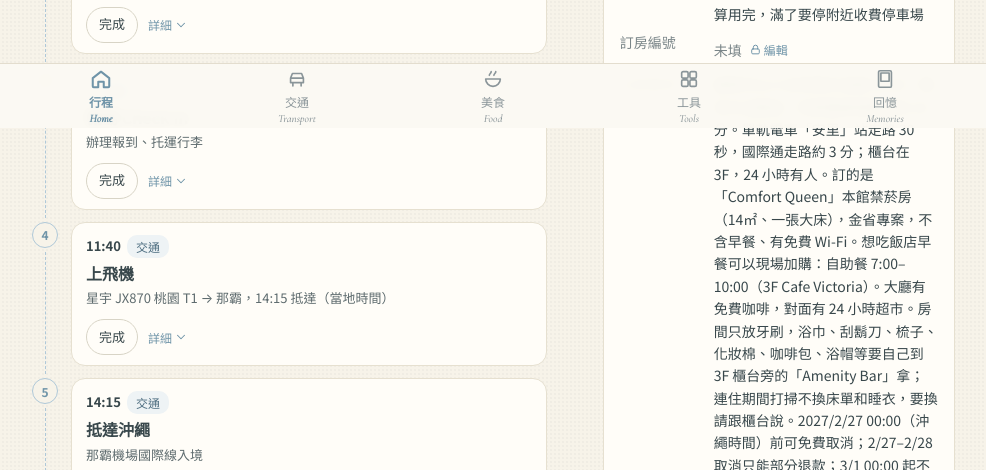
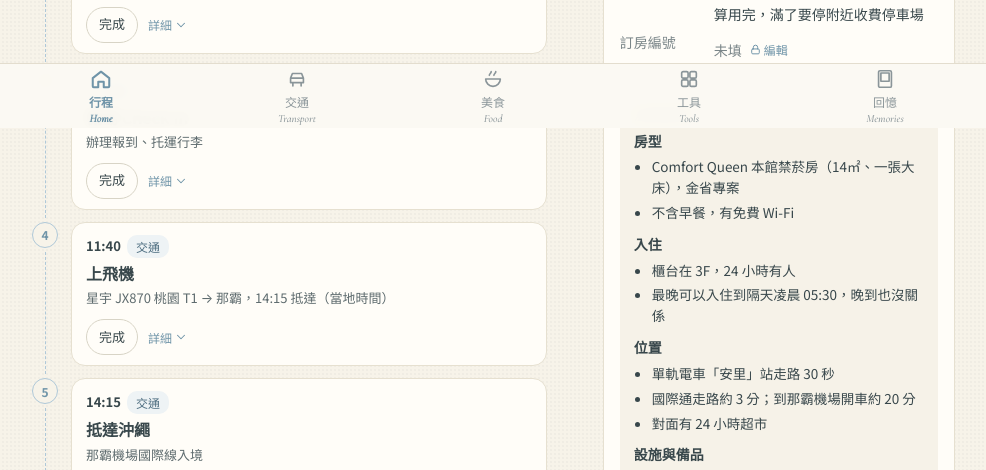
Before and after one commit to jimmyshenny/okinawa-love, a plain HTML site: page index.html in a window 1280 px wide. Shown: the part 672-1142 px from the top of the page, without its empty margins (147-1133 px from the left). Drawn offline with nearby package versions, Linux system fonts and the light colour scheme.

Commit message:
住宿注意事項重新排版：分小標、逐行條列
Co-Authored-By: Claude Opus 5.5 <noreply@anthropic.com>
Claude-Session: https://claude.ai/code/session_01WH4vcZVCsmd7VPpjSyMhVC

```diff
--- a/css/style.css
+++ b/css/style.css
@@ -343,3 +343,11 @@ h1, h2, h3 { font-family: var(--serif); margin: 0; line-height: 1.35; }
 .room-gallery figure { flex: 0 0 86%; margin: 0; scroll-snap-align: start; }
 .room-gallery img { width: 100%; aspect-ratio: 3 / 2; object-fit: cover; border-radius: 10px; display: block; background: #E7EEF1; }
 .room-gallery figcaption { font-size: 12px; color: #6B7A80; margin-top: 4px; }
+
+/* 住宿注意事項：分段小標＋條列 */
+.stay-notes { background: #F6F2E8; border-radius: 10px; padding: 12px 14px; margin: 2px 0 4px; }
+.stay-notes-title { font-size: 13px; color: #6B7A80; margin-bottom: 2px; }
+.stay-notes h4 { font-size: 14px; font-weight: 600; margin: 10px 0 4px; color: var(--ink, #2E3A3F); }
+.stay-notes h4:first-of-type { margin-top: 4px; }
+.stay-notes ul { margin: 0; padding-left: 18px; display: flex; flex-direction: column; gap: 4px; }
+.stay-notes li { font-size: 13.5px; line-height: 1.55; }
--- a/js/data.js
+++ b/js/data.js
@@ -178,10 +178,10 @@ window.TRIP = (function () {
   ];
 
   var accommodations = [
-    { id: 'stay-naha-1', name: 'HOTEL AZAT 那霸（那霸阿扎特飯店）', area: '那霸', checkIn: '15:00', checkOut: '11:00', address: '沖縄県那覇市安里2-8-8', addressEn: '2-8-8 Asato, Naha, Okinawa 902-0067', parking: '飯店 1F 的「D-Parking 安里2丁目第2」（不是飯店直營），每天 ¥1,500，有空位才能停；買票後只要開出去就算用完，滿了要停附近收費停車場', notes: '最晚可以入住到隔天凌晨 05:30，晚到也沒關係。到那霸機場開車約 20 分。單軌電車「安里」站走路 30 秒，國際通走路約 3 分；櫃台在 3F，24 小時有人。訂的是「Comfort Queen」本館禁菸房（14㎡、一張大床），金省專案，不含早餐、有免費 Wi-Fi。想吃飯店早餐可以現場加購：自助餐 7:00–10:00（3F Cafe Victoria）。大廳有免費咖啡，對面有 24 小時超市。房間只放牙刷，浴巾、刮鬍刀、梳子、化妝棉、咖啡包、浴帽等要自己到 3F 櫃台旁的「Amenity Bar」拿；連住期間打掃不換床單和睡衣，要換請跟櫃台說。2027/2/27 00:00（沖繩時間）前可免費取消；2/27–2/28 取消只能部分退款；3/1 00:00 起不可退款', phone: '098-863-0888', website: '', photo: 'images/stays/azat.jpg', roomPhotos: [{ src: 'images/stays/azat-room-1.jpg', caption: '房間（一張大床）' }, { src: 'images/stays/azat-room-2.jpg', caption: '浴室（有浴缸）' }, { src: 'images/stays/azat-room-3.jpg', caption: '睡衣與毛巾' }, { src: 'images/stays/azat-room-4.jpg', caption: '沐浴乳、洗髮精、潤髮乳、洗面乳' }, { src: 'images/stays/azat-room-5.jpg', caption: '設施：投幣洗衣房（洗衣機、烘衣機）' }, { src: 'images/stays/azat-room-6.jpg', caption: '設施：1F 停車場（D-Parking）' }], mapQuery: 'ホテルアザット那覇', placeId: '' },
-    { id: 'stay-onna', name: 'BLISSTIA SUITES & RESORT 沖繩恩納村', area: '恩納村', checkIn: '15:00', checkOut: '11:00', address: '沖縄県国頭郡恩納村前兼久497-6', addressEn: '497-6 Maeganeku, Onna, Kunigami District, Okinawa 904-0414', parking: '戶外停車場 124 台，每天 ¥1,000（最多 ¥2,000）', notes: '訂的是「Superior Suite with Lounge Access」海景房（50㎡、2 張單人床＋2 張沙發床），可以使用 Lounge，不含早餐、有免費 Wi-Fi。櫃台開到 23:59，最晚 23:30 前入住。2027/2/25 00:00（沖繩時間）前可免費取消，之後不可退款。全房附廚房與陽台；無邊際泳池、室內泳池、大浴場（6:00–10:00、16:00–23:00）；泳池旁 Lounge 12:00–22:00 有飲料暢飲', phone: '098-979-5177', website: '', photo: 'images/stays/blisstia.jpg', roomPhotos: [{ src: 'images/stays/blisstia-room-1.jpg', caption: '房間：客廳、小廚房、臥室' }, { src: 'images/stays/blisstia-room-2.jpg', caption: '房間：兩張床，走到底是海景陽台' }, { src: 'images/stays/blisstia-room-3.jpg', caption: '房間：浴缸也看得到海' }, { src: 'images/stays/blisstia-room-4.jpg', caption: '房間：陽台' }, { src: 'images/stays/blisstia-room-5.jpg', caption: '設施：Lounge' }, { src: 'images/stays/blisstia-room-6.jpg', caption: '設施：大浴場' }, { src: 'images/stays/blisstia-room-7.jpg', caption: '設施：無邊際泳池' }, { src: 'images/stays/blisstia-room-8.jpg', caption: '設施：室內泳池' }, { src: 'images/stays/blisstia-room-9.jpg', caption: '設施：晚上的泳池' }, { src: 'images/stays/blisstia-room-10.jpg', caption: '設施：三溫暖' }], mapQuery: '', placeId: 'ChIJFepf2EIb5TQR6qfIYlX5wKw' },
-    { id: 'stay-north', name: 'Yukurina Resort Okinawa 海風（ゆくりなリゾート沖縄 海風）', area: '北部（本部町）', checkIn: '15:00–18:00', checkOut: '11:00', address: '沖縄県国頭郡本部町石川799-2', addressEn: '799-2 Ishikawa, Motobu, Kunigami District, Okinawa 905-0206', parking: '免費，每間房可停 1 台；確切停哪裡請看訂房確認信或入住時問櫃台', notes: '⚠️ 這次是 18:00 後自助入住（約 21:00 到）：3/3 前要先打電話或寫 email 跟飯店說，請對方安排並寄入住步驟。櫃台在海風 1F，只開 15:00–18:00。退房時把鑰匙放進櫃台的還鑰匙箱（11:00 前）；退房後可以把行李寄放在櫃台。櫃台下班後的緊急聯絡電話：080-3995-3903。訂的是「標準房」，2 晚都含早餐、免費 Wi-Fi。房內有毛巾、浴巾、牙刷、刮鬍刀、拖鞋、吹風機和沐浴用品。2027/2/11 00:00（沖繩時間）前可免費取消，之後不可退款（入住前 23 天內取消或沒入住都要付全額）。Yukurina 在本部有好幾棟，我們住的是「海風」，導航到石川 799-2；租車導航可輸入 MAPCODE 553 076 481。美麗海水族館開車約 3 分', phone: '0980-48-3903', website: '', photo: 'images/stays/yukurina.jpg', roomPhotos: [{ src: 'images/stays/yukurina-room-1.jpg', caption: '臥室與書桌' }, { src: 'images/stays/yukurina-room-2.jpg', caption: '廚房（瓦斯爐、微波爐、冰箱）' }, { src: 'images/stays/yukurina-room-3.jpg', caption: '浴室（有浴缸）' }, { src: 'images/stays/yukurina-room-4.jpg', caption: '洗手台、洗衣機與烘衣機' }, { src: 'images/stays/yukurina-room-6.jpg', caption: '備品：牙刷、刮鬍刀' }, { src: 'images/stays/yukurina-room-5.jpg', caption: '設施：屋頂露台（看得到海）' }], mapQuery: 'ゆくりなリゾート沖縄 海風', placeId: '' },
-    { id: 'stay-naha-2', name: 'Hotel Torifito 那霸旭橋（托麗芙特酒店）', area: '那霸', checkIn: '14:00–24:00', checkOut: '11:00', address: '沖縄県那覇市西1-11-19', addressEn: '1-11-19 Nishi, Naha, Okinawa 900-0036', parking: '飯店室內立體停車場約 28 台，每晚約 ¥1,500–1,800，不能預約；滿了要停附近的收費停車場', notes: '訂的是「舒適雙人房」，不含餐、禁菸房；房內有保險箱、空氣清淨機、電熱水壺。入住前 14 天前（約 2027/2/22 前）可免費取消，之後取消要付全額（以訂房確認信為準）。單軌電車「旭橋」站走路約 8 分，國際通、波之上海灘走路可到；早餐自助餐 6:30–10:00（另外付費）。🍦 13:00 後餐廳沙發區開放迎賓：咖啡、冰茶，每人還有一球 BLUE SEAL 冰淇淋；大廳有卸妝乳、洗面乳、乳液等女性備品可以自己拿', phone: '098-860-6430', website: '', photo: 'images/stays/torifito.jpg', roomPhotos: [{ src: 'images/stays/torifito-room-1.jpg', caption: '大床' }, { src: 'images/stays/torifito-room-2.jpg', caption: '書桌與衣櫃' }, { src: 'images/stays/torifito-room-3.jpg', caption: '浴室（有浴缸）' }, { src: 'images/stays/torifito-room-4.jpg', caption: '床頭插座：AC100V、USB' }, { src: 'images/stays/torifito-room-6.jpg', caption: '沐浴備品：Orange Rose 洗髮精、潤髮乳、沐浴乳、洗手乳' }, { src: 'images/stays/torifito-room-7.jpg', caption: '電熱水壺、冰桶與杯子' }, { src: 'images/stays/torifito-room-8.jpg', caption: '設施：投幣洗衣房（洗脫烘一體機）' }, { src: 'images/stays/torifito-room-9.jpg', caption: '設施：飯店停車場（平面＋機械式）' }, { src: 'images/stays/torifito-room-5.jpg', caption: '房型平面圖（Comfort Double Room）' }], mapQuery: 'ホテル・トリフィート那覇旭橋', placeId: '' },
+    { id: 'stay-naha-1', name: 'HOTEL AZAT 那霸（那霸阿扎特飯店）', area: '那霸', checkIn: '15:00', checkOut: '11:00', address: '沖縄県那覇市安里2-8-8', addressEn: '2-8-8 Asato, Naha, Okinawa 902-0067', parking: '飯店 1F 的「D-Parking 安里2丁目第2」（不是飯店直營），每天 ¥1,500，有空位才能停；買票後只要開出去就算用完，滿了要停附近收費停車場', notes: '# 房型\nComfort Queen 本館禁菸房（14㎡、一張大床），金省專案\n不含早餐，有免費 Wi-Fi\n# 入住\n櫃台在 3F，24 小時有人\n最晚可以入住到隔天凌晨 05:30，晚到也沒關係\n# 位置\n單軌電車「安里」站走路 30 秒\n國際通走路約 3 分；到那霸機場開車約 20 分\n對面有 24 小時超市\n# 設施與備品\n房間只放牙刷；浴巾、刮鬍刀、梳子、化妝棉、咖啡包、浴帽要到 3F 櫃台旁的 Amenity Bar 自己拿\n大廳有免費咖啡\n早餐可現場加購：自助餐 7:00–10:00（3F Cafe Victoria）\n連住期間打掃不換床單和睡衣，要換請跟櫃台說\n# 取消政策（沖繩時間）\n2/26 前：免費取消\n2/27–2/28：只能部分退款\n3/1 起：不可退款', phone: '098-863-0888', website: '', photo: 'images/stays/azat.jpg', roomPhotos: [{ src: 'images/stays/azat-room-1.jpg', caption: '房間（一張大床）' }, { src: 'images/stays/azat-room-2.jpg', caption: '浴室（有浴缸）' }, { src: 'images/stays/azat-room-3.jpg', caption: '睡衣與毛巾' }, { src: 'images/stays/azat-room-4.jpg', caption: '沐浴乳、洗髮精、潤髮乳、洗面乳' }, { src: 'images/stays/azat-room-5.jpg', caption: '設施：投幣洗衣房（洗衣機、烘衣機）' }, { src: 'images/stays/azat-room-6.jpg', caption: '設施：1F 停車場（D-Parking）' }], mapQuery: 'ホテルアザット那覇', placeId: '' },
+    { id: 'stay-onna', name: 'BLISSTIA SUITES & RESORT 沖繩恩納村', area: '恩納村', checkIn: '15:00', checkOut: '11:00', address: '沖縄県国頭郡恩納村前兼久497-6', addressEn: '497-6 Maeganeku, Onna, Kunigami District, Okinawa 904-0414', parking: '戶外停車場 124 台，每天 ¥1,000（最多 ¥2,000）', notes: '# 房型\nSuperior Suite with Lounge Access 海景房（50㎡）\n2 張單人床＋2 張沙發床，附廚房與陽台\n不含早餐，有免費 Wi-Fi\n# 入住\n櫃台開到 23:59，最晚 23:30 前入住\n# 設施\n無邊際泳池、室內泳池\n大浴場：6:00–10:00、16:00–23:00\n泳池旁 Lounge 12:00–22:00 飲料暢飲\n# 取消政策（沖繩時間）\n2/24 前：免費取消\n2/25 起：不可退款', phone: '098-979-5177', website: '', photo: 'images/stays/blisstia.jpg', roomPhotos: [{ src: 'images/stays/blisstia-room-1.jpg', caption: '房間：客廳、小廚房、臥室' }, { src: 'images/stays/blisstia-room-2.jpg', caption: '房間：兩張床，走到底是海景陽台' }, { src: 'images/stays/blisstia-room-3.jpg', caption: '房間：浴缸也看得到海' }, { src: 'images/stays/blisstia-room-4.jpg', caption: '房間：陽台' }, { src: 'images/stays/blisstia-room-5.jpg', caption: '設施：Lounge' }, { src: 'images/stays/blisstia-room-6.jpg', caption: '設施：大浴場' }, { src: 'images/stays/blisstia-room-7.jpg', caption: '設施：無邊際泳池' }, { src: 'images/stays/blisstia-room-8.jpg', caption: '設施：室內泳池' }, { src: 'images/stays/blisstia-room-9.jpg', caption: '設施：晚上的泳池' }, { src: 'images/stays/blisstia-room-10.jpg', caption: '設施：三溫暖' }], mapQuery: '', placeId: 'ChIJFepf2EIb5TQR6qfIYlX5wKw' },
+    { id: 'stay-north', name: 'Yukurina Resort Okinawa 海風（ゆくりなリゾート沖縄 海風）', area: '北部（本部町）', checkIn: '15:00–18:00', checkOut: '11:00', address: '沖縄県国頭郡本部町石川799-2', addressEn: '799-2 Ishikawa, Motobu, Kunigami District, Okinawa 905-0206', parking: '免費，每間房可停 1 台；確切停哪裡請看訂房確認信或入住時問櫃台', notes: '# ⚠️ 自助入住（約 21:00 到）\n3/3 前要先打電話或寫 email 跟飯店說，請對方安排並寄入住步驟\n櫃台在海風 1F，只開 15:00–18:00\n櫃台下班後的緊急電話：080-3995-3903\n# 房型\n標準房，2 晚都含早餐，有免費 Wi-Fi\n房內有毛巾、浴巾、牙刷、刮鬍刀、拖鞋、吹風機和沐浴用品\n# 位置\nYukurina 在本部有好幾棟，我們住「海風」（石川 799-2）\n租車導航可輸入 MAPCODE 553 076 481\n美麗海水族館開車約 3 分\n# 退房\n11:00 前把鑰匙放進櫃台的還鑰匙箱\n退房後可以把行李寄放在櫃台\n# 取消政策（沖繩時間）\n2/10 前：免費取消\n2/11 起：不可退款（沒入住也要付全額）', phone: '0980-48-3903', website: '', photo: 'images/stays/yukurina.jpg', roomPhotos: [{ src: 'images/stays/yukurina-room-1.jpg', caption: '臥室與書桌' }, { src: 'images/stays/yukurina-room-2.jpg', caption: '廚房（瓦斯爐、微波爐、冰箱）' }, { src: 'images/stays/yukurina-room-3.jpg', caption: '浴室（有浴缸）' }, { src: 'images/stays/yukurina-room-4.jpg', caption: '洗手台、洗衣機與烘衣機' }, { src: 'images/stays/yukurina-room-6.jpg', caption: '備品：牙刷、刮鬍刀' }, { src: 'images/stays/yukurina-room-5.jpg', caption: '設施：屋頂露台（看得到海）' }], mapQuery: 'ゆくりなリゾート沖縄 海風', placeId: '' },
+    { id: 'stay-naha-2', name: 'Hotel Torifito 那霸旭橋（托麗芙特酒店）', area: '那霸', checkIn: '14:00–24:00', checkOut: '11:00', address: '沖縄県那覇市西1-11-19', addressEn: '1-11-19 Nishi, Naha, Okinawa 900-0036', parking: '飯店室內立體停車場約 28 台，每晚約 ¥1,500–1,800，不能預約；滿了要停附近的收費停車場', notes: '# 房型\n舒適雙人房，禁菸，不含餐\n房內有保險箱、空氣清淨機、電熱水壺\n# 位置\n單軌電車「旭橋」站走路約 8 分\n國際通、波之上海灘走路可到\n# 設施與福利\n🍦 13:00 後餐廳沙發區迎賓：咖啡、冰茶，每人一球 BLUE SEAL 冰淇淋\n大廳有卸妝乳、洗面乳、乳液等女性備品可以自己拿\n早餐自助餐 6:30–10:00（另外付費）\n# 取消政策\n入住前 14 天（約 2/22）前：免費取消\n之後取消要付全額（以訂房確認信為準）', phone: '098-860-6430', website: '', photo: 'images/stays/torifito.jpg', roomPhotos: [{ src: 'images/stays/torifito-room-1.jpg', caption: '大床' }, { src: 'images/stays/torifito-room-2.jpg', caption: '書桌與衣櫃' }, { src: 'images/stays/torifito-room-3.jpg', caption: '浴室（有浴缸）' }, { src: 'images/stays/torifito-room-4.jpg', caption: '床頭插座：AC100V、USB' }, { src: 'images/stays/torifito-room-6.jpg', caption: '沐浴備品：Orange Rose 洗髮精、潤髮乳、沐浴乳、洗手乳' }, { src: 'images/stays/torifito-room-7.jpg', caption: '電熱水壺、冰桶與杯子' }, { src: 'images/stays/torifito-room-8.jpg', caption: '設施：投幣洗衣房（洗脫烘一體機）' }, { src: 'images/stays/torifito-room-9.jpg', caption: '設施：飯店停車場（平面＋機械式）' }, { src: 'images/stays/torifito-room-5.jpg', caption: '房型平面圖（Comfort Double Room）' }], mapQuery: 'ホテル・トリフィート那覇旭橋', placeId: '' },
   ];
 
   // status：reserved 已預約 | planned 已安排 | mustEat 必吃 | wishlist 想去 | visited 已造訪
--- a/js/pages/home.js
+++ b/js/pages/home.js
@@ -112,7 +112,12 @@
       return '<div style="margin-bottom:8px"><a href="' + esc(U.mapsUrl(n.q || n.name, n.placeId)) + '" target="_blank" rel="noopener"><b>' + esc(n.name) + '</b></a>' + (has(n.note) ? '<br><span class="muted small">' + esc(n.note) + '</span>' : '') + '</div>';
     }).join('')]);
     var notes = [it.notes, R.notes].filter(has);
-    if (notes.length) rows.push(['注意事項', notes.map(esc).join('<br>')]);
+    var fmt = function (t) {
+      var ls = String(t).split('\n').filter(function (x) { return x.trim(); });
+      if (ls.length < 2) return esc(t);
+      return ls.map(function (x) { return x.charAt(0) === '#' ? '<b>' + esc(x.replace(/^#+\s*/, '')) + '</b>' : '• ' + esc(x); }).join('<br>');
+    };
+    if (notes.length) rows.push(['注意事項', notes.map(fmt).join('<br>')]);
     return (rows.length ? '<dl class="kv">' + rows.map(function (x) { return '<dt>' + x[0] + '</dt><dd>' + x[1] + '</dd>'; }).join('') + '</dl>'
         : '<p class="small muted" style="margin:0">這一站還沒有詳細資料。</p>') +
       (it.photos && it.photos.length ? '<div class="tl-photos">' + it.photos.map(function (p) { return '<img src="' + esc(p) + '" alt="' + esc(it.name) + '" loading="lazy">'; }).join('') + '</div>' : '') +
@@ -156,6 +161,24 @@
     }).join('') + '</ol>';
   }
 
+  // 住宿注意事項：「# 標題」換成小標，其他每行一點
+  function stayNotes(txt) {
+    if (!has(txt)) return '';
+    var html = '', open = false;
+    String(txt).split('\n').forEach(function (line) {
+      line = line.trim(); if (!line) return;
+      if (line.charAt(0) === '#') {
+        if (open) html += '</ul>';
+        html += '<h4>' + esc(line.replace(/^#+\s*/, '')) + '</h4><ul>'; open = true;
+      } else {
+        if (!open) { html += '<ul>'; open = true; }
+        html += '<li>' + esc(line) + '</li>';
+      }
+    });
+    if (open) html += '</ul>';
+    return '<div class="stay-notes"><div class="stay-notes-title">注意事項</div>' + html + '</div>';
+  }
+
   // 房間照片：左右滑動
   function roomGallery(a) {
     var ph = a.roomPhotos || [];
@@ -189,7 +212,7 @@
         '<dl class="kv small"><dt>地址</dt><dd>' + v(a.address) + (has(a.addressEn) ? '<br><span class="muted">' + esc(a.addressEn) + '</span>' : '') + '</dd>' +
           '<dt>停車</dt><dd>' + v(a.parking) + '</dd>' +
           '<dt>訂房編號</dt><dd>' + (booking ? esc(booking) : '<span class="tbd">未填</span>') + ' <button class="more-btn" data-priv="stay:' + esc(a.id) + '" data-label="' + esc((a.name || a.area + '住宿') + ' 訂房編號') + '">' + ic('lock', 13) + '編輯</button></dd>' +
-          (has(a.notes) ? '<dt>注意事項</dt><dd>' + esc(a.notes) + '</dd>' : '') + '</dl>' + roomGallery(a)) +
+          '</dl>' + stayNotes(a.notes) + roomGallery(a)) +
         '<div class="btn-row">' +
           (navU ? '<a class="btn btn-primary" href="' + esc(navU) + '" target="_blank" rel="noopener">' + ic('nav', 16) + '導航</a>' : '<span class="btn disabled">' + ic('nav', 16) + '導航</span>') +
           (mapU ? '<a class="btn" href="' + esc(mapU) + '" target="_blank" rel="noopener">' + ic('map', 16) + '地圖</a>' : '') +
--- a/sw.js
+++ b/sw.js
@@ -1,6 +1,6 @@
 /* 離線支援：打開過一次網站後，沒網路也能看行程。
    修改網站檔案後，把 VERSION 數字加 1，手機才會拿到新版。 */
-var VERSION = 'okinawa-love-v43';
+var VERSION = 'okinawa-love-v44';
 var SHELL = [
   './', 'index.html', 'css/style.css', 'manifest.webmanifest',
   'js/data.js', 'js/store.js', 'js/ui.js', 'js/app.js',
```
